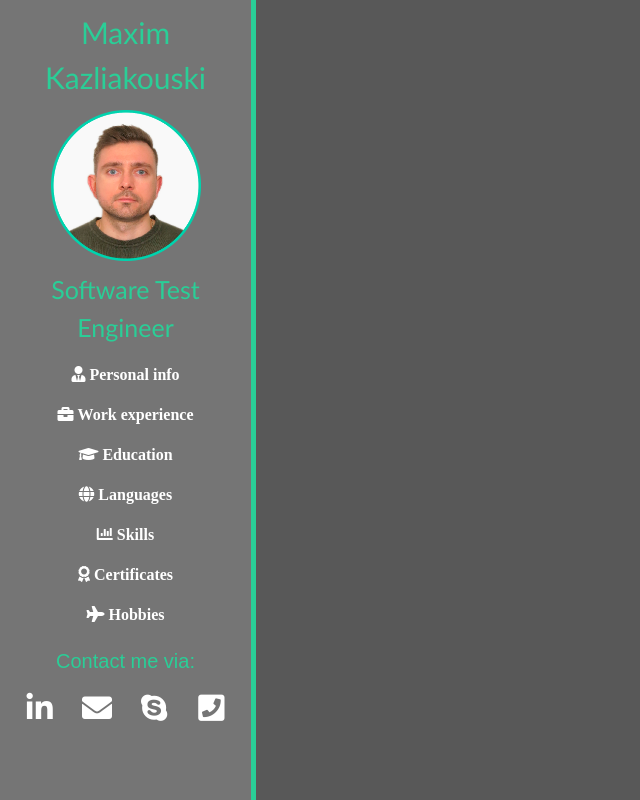
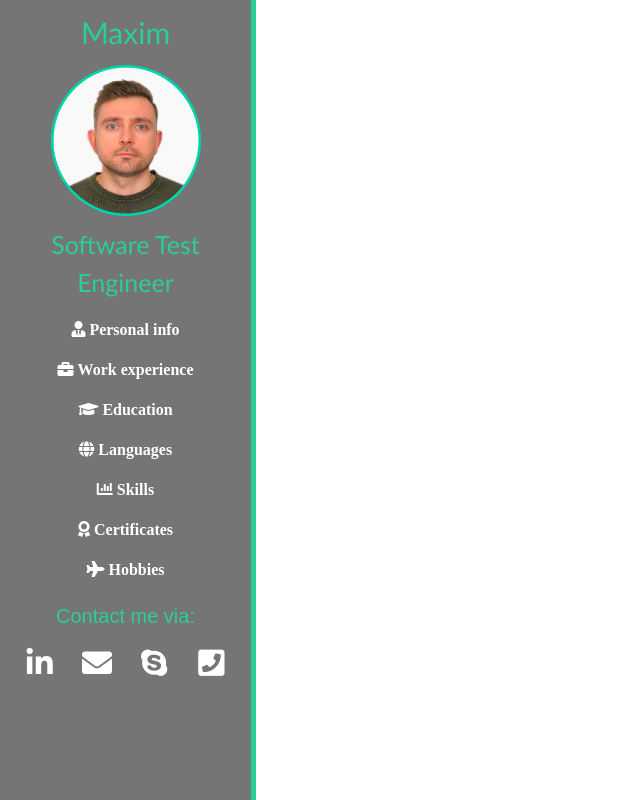
Before and after one commit to Maxim-Kazliakouski/my_cv_project, a Django app: page / in a window 1280 px wide. Shown: the whole page, without its empty margins (0-640 px from the left). Run offline with Django 3.2, Linux system fonts and the light colour scheme; some libraries are stand-ins or nearby versions.

Commit message:
changes background colour and name

```diff
--- a/CV_app/templates/CV_app/CV_main_page.html
+++ b/CV_app/templates/CV_app/CV_main_page.html
@@ -13,7 +13,7 @@
 <body>
     <div class="left_side_bar">
     <aside>
-        <div class="name">Maxim Kazliakouski</div>
+        <div class="name">Maxim</div>
         <div class="foto">
         <img src="{% static 'CV_app/img/1.png' %}" width="150px">
         </div>
--- a/static/CV_app/css/main_style.css
+++ b/static/CV_app/css/main_style.css
@@ -1,7 +1,7 @@
 /*@media only screen and (max-width : 1920px) {*/
 
 body {
-    background: #585858;
+    background: white;
 }
 
 .left_side_bar {
```
